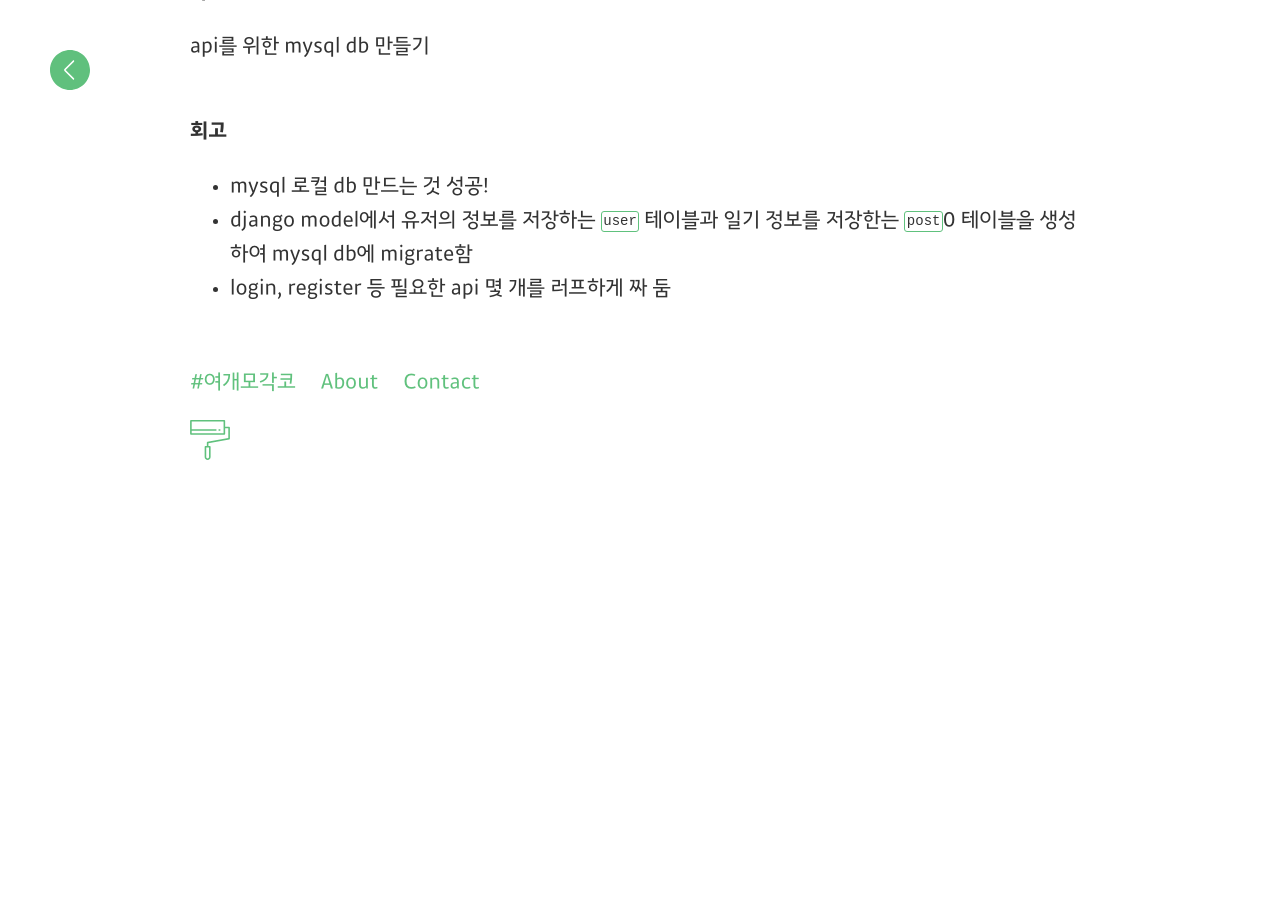
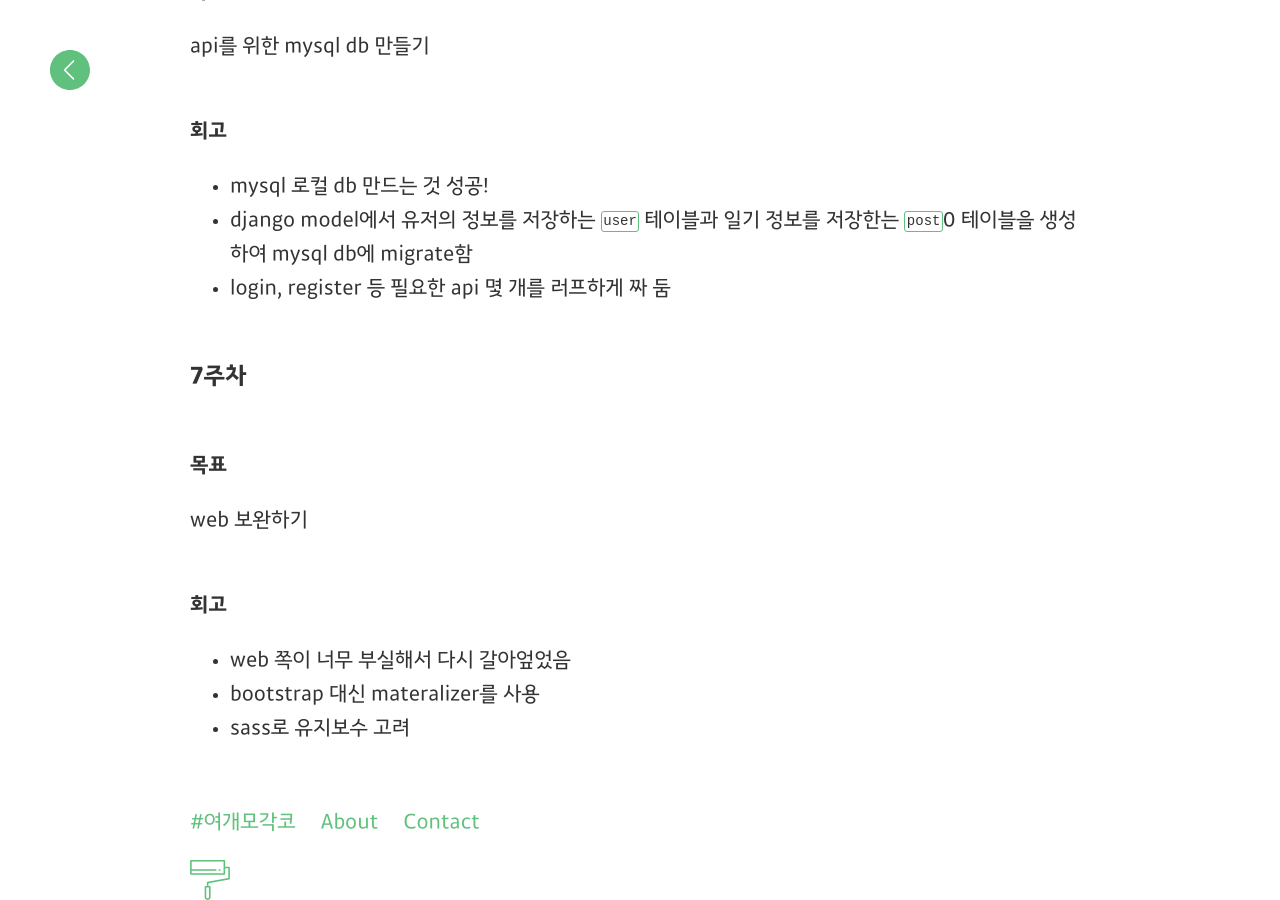
Before and after one commit to yeogaemogaco/retrospective-2nd, a Jekyll site: the page built from _posts/2017-11-04-yuda110.md, in a window 1280 px wide and 900 px high, scrolled down 2041 px. Built offline with Jekyll 4.4.1, drawn with Linux system fonts in a browser that asks for light colours; before the commit the page ends 2501 px from its top, so only the background shows below that; some of the changed text lies outside the part shown.

Commit message:
[추가] 유다 7주차 목표 및 회고 추가

```diff
--- a/_posts/2017-11-04-yuda110.md
+++ b/_posts/2017-11-04-yuda110.md
@@ -49,3 +49,12 @@ api를 위한 mysql db 만들기
 - mysql 로컬 db 만드는 것 성공!
 - django model에서 유저의 정보를 저장하는 `user` 테이블과 일기 정보를 저장한는 `post`0 테이블을 생성하여 mysql db에 migrate함
 - login, register 등 필요한 api 몇 개를 러프하게 짜 둠
+
+### 7주차
+#### 목표
+web 보완하기
+
+#### 회고
+- web 쪽이 너무 부실해서 다시 갈아엎었음
+- bootstrap 대신 materalizer를 사용
+- sass로 유지보수 고려
```
Also changed, not shown: other parts of _posts/2017-11-04-yuda110.md (+1 -1 lines).
